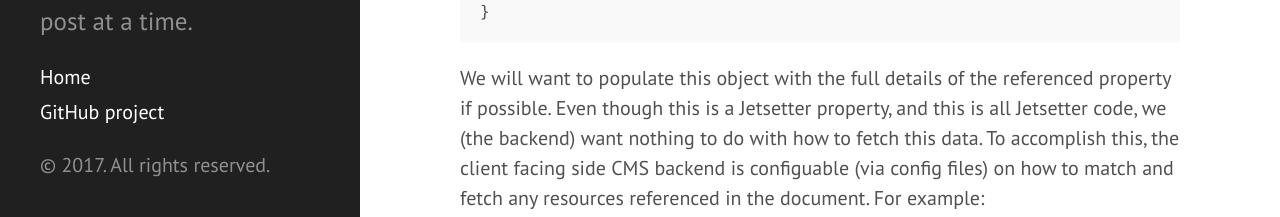
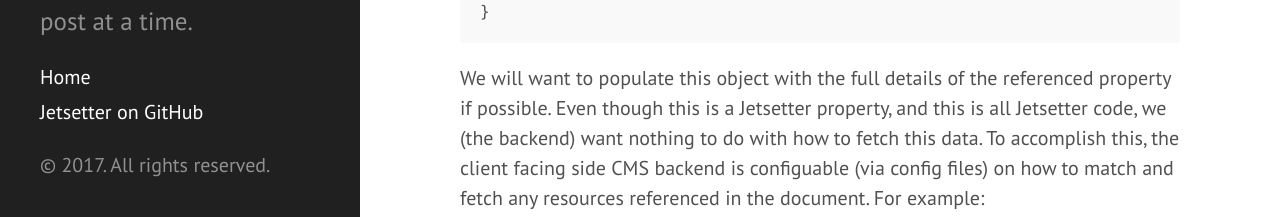
Before and after one commit to Jetsetter/jetsetter.github.io, a Jekyll site: the page built from index.html, in a window 1280 px wide and 900 px high, scrolled down 524 px. Shown: the part 680-897 px from the top of the window. Built offline with Jekyll 4.4.1, drawn with Linux system fonts in a browser that asks for light colours; the list of posts is cut into pages by our own code.

Commit message:
Update sidebar.html

```diff
--- a/_includes/sidebar.html
+++ b/_includes/sidebar.html
@@ -26,7 +26,7 @@
         {% endif %}
       {% endfor %}
 
-      <a class="sidebar-nav-item" href="{{ site.github.repo }}">GitHub project</a>
+      <a class="sidebar-nav-item" href="{{ site.github.repo }}">Jetsetter on GitHub</a>
     </nav>
 
     <p>&copy; {{ site.time | date: '%Y' }}. All rights reserved.</p>
```
